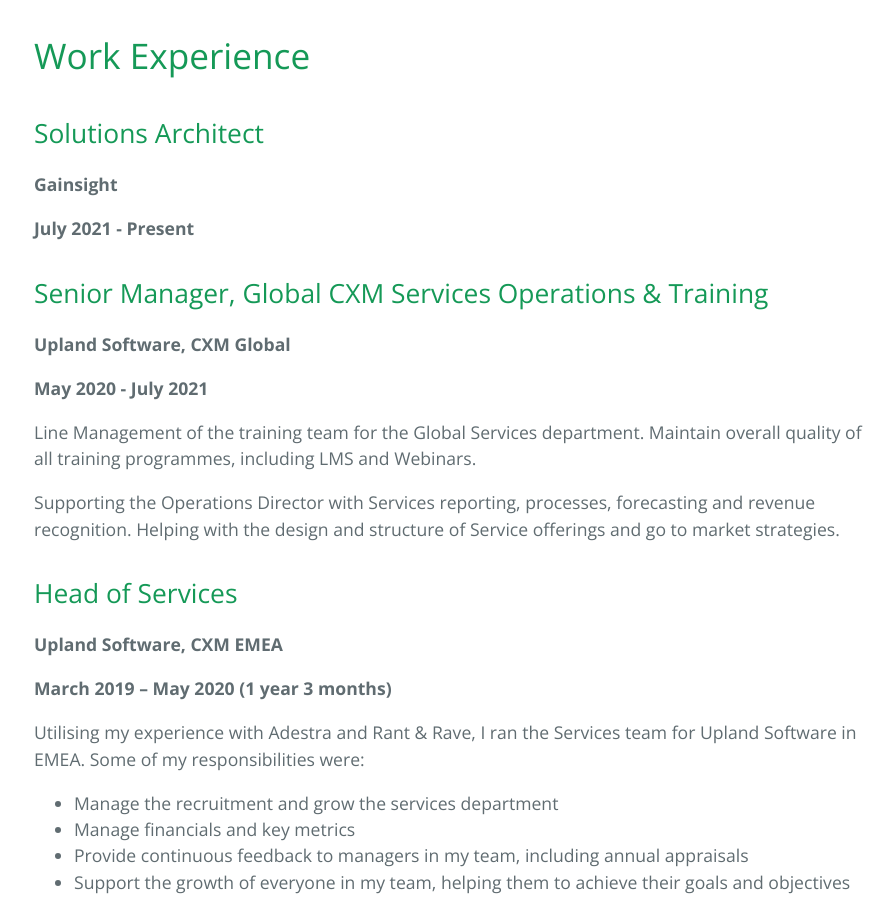
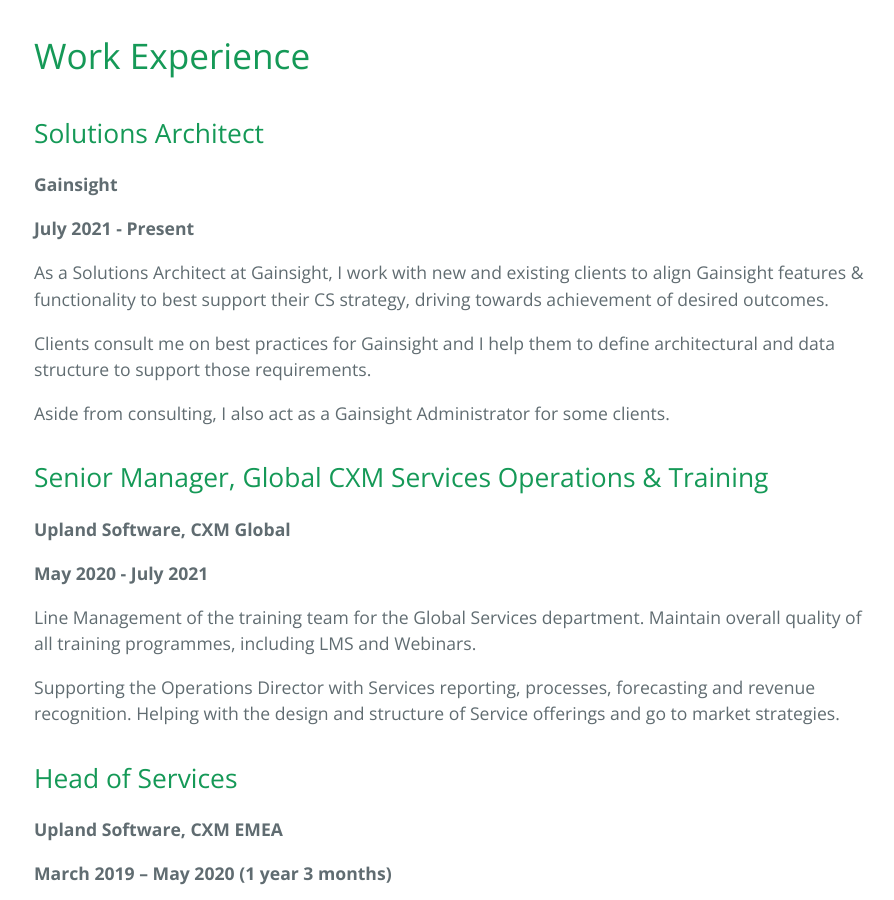
Before and after one commit to robertloveridge/robertloveridge.github.io, a Jekyll site: the page built from _pages/02_curriculum_vitae.md, in a window 1280 px wide and 900 px high, scrolled down 734 px. Shown: the whole window, without its empty margins (190-1084 px from the left). Built offline with Jekyll 4.4.1, drawn with Linux system fonts in a browser that asks for light colours.

Commit message:
Update CV

```diff
--- a/_pages/02_curriculum_vitae.md
+++ b/_pages/02_curriculum_vitae.md
@@ -22,6 +22,12 @@
 **Gainsight**
 
 **July 2021 - Present**
+
+As a Solutions Architect at Gainsight, I work with new and existing clients to align Gainsight features & functionality to best support their CS strategy, driving towards achievement of desired outcomes.
+
+Clients consult me on best practices for Gainsight and I help them to define architectural and data structure to support those requirements.
+
+Aside from consulting, I also act as a Gainsight Administrator for some clients.
 
 Senior Manager, Global CXM Services Operations & Training
 ------
```
